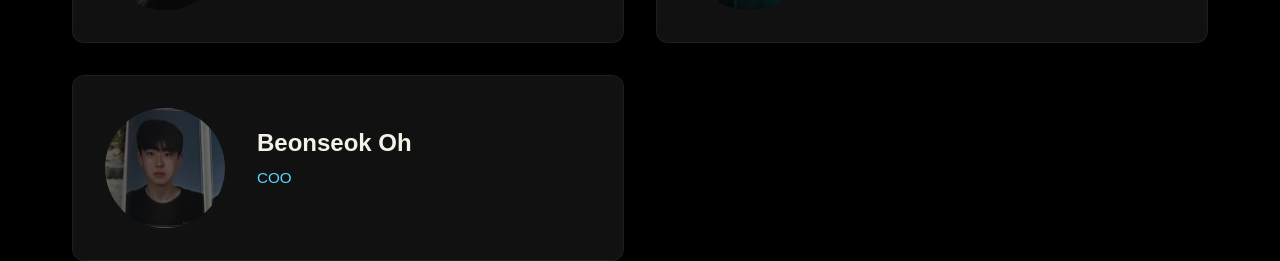
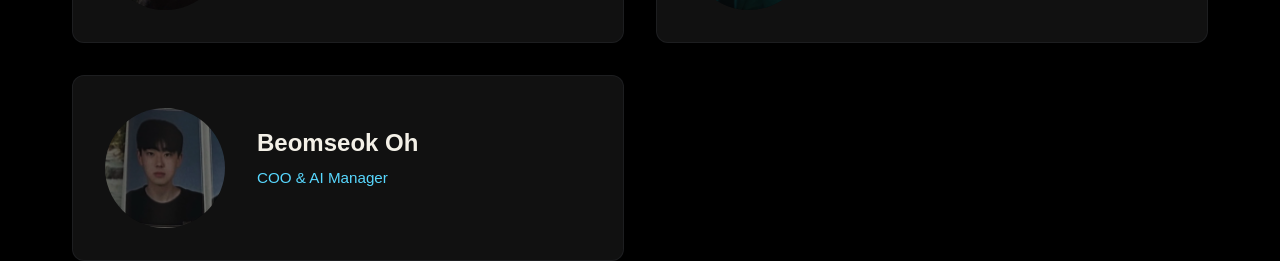
Before and after one commit to kometvest/asperitas, a React (Vite) app: page /company in a window 1280 px wide. Shown: the part 1820-2081 px from the top of the page. Built offline with nearby package versions, Linux system fonts and the light colour scheme; a web font is replaced by a local one.

Commit message:
Update Company.jsx

```diff
--- a/src/pages/Company.jsx
+++ b/src/pages/Company.jsx
@@ -21,8 +21,8 @@ const Company = () => {
       image: '/cfo.jpeg'
     },
     {
-      name: 'Beonseok Oh',
-      title: 'COO',
+      name: 'Beomseok Oh',
+      title: 'COO & AI Manager',
       linkedin: '',
       image: '/coo.png'
     }
```
